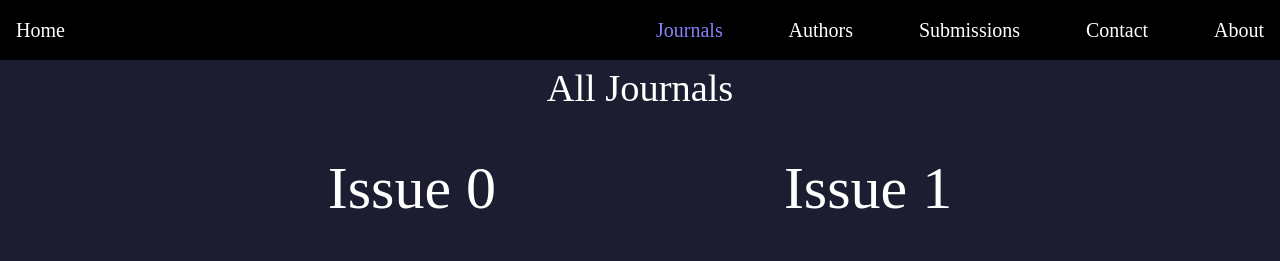
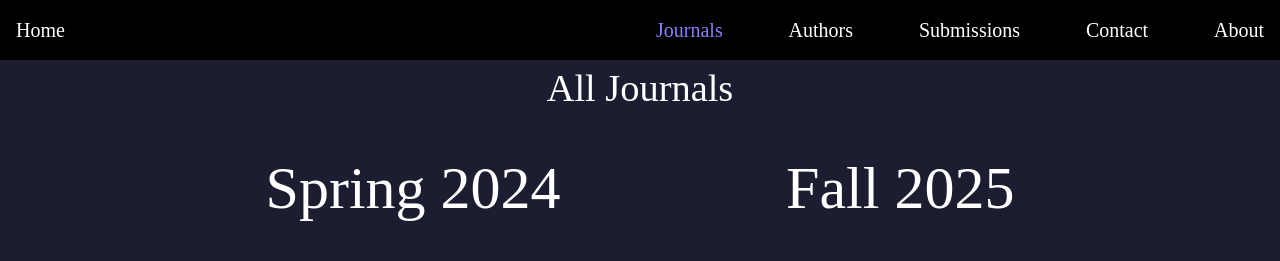
Before and after one commit to ridanaeeem/win-journal, a Next.js app: page /journals in a window 1280 px wide. Shown: the top 261 px of the page. Built offline with nearby package versions, Linux system fonts and the light colour scheme; no server answers; the database is empty.

Commit message:
journals page link update

```diff
--- a/app/journals/page.tsx
+++ b/app/journals/page.tsx
@@ -19,8 +19,8 @@ export default function Journals() {
 			<main>
 				<h1 className="subtitle">All Journals</h1>
 				<div className="flex justify-evenly text-6xl p-10">
-					<Link href="/journals/0">Issue 0</Link>
-					<Link href="/journals/1">Issue 1</Link>
+					<Link href="/journals/spring-2024">Spring 2024</Link>
+					<Link href="/journals/fall-2025">Fall 2025</Link>
 				</div>
 				<ArticleDisplay />
 			</main>
```
